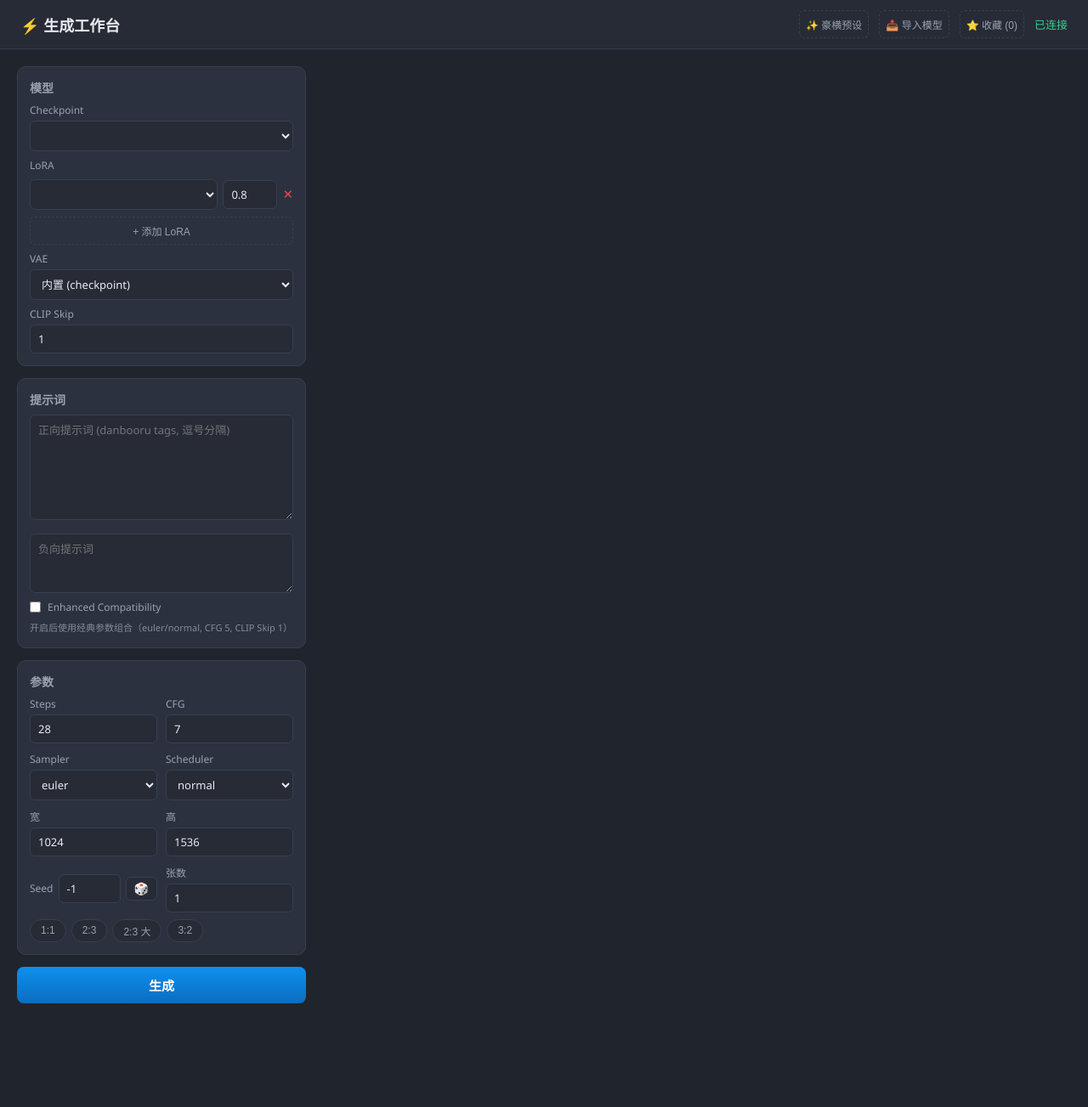
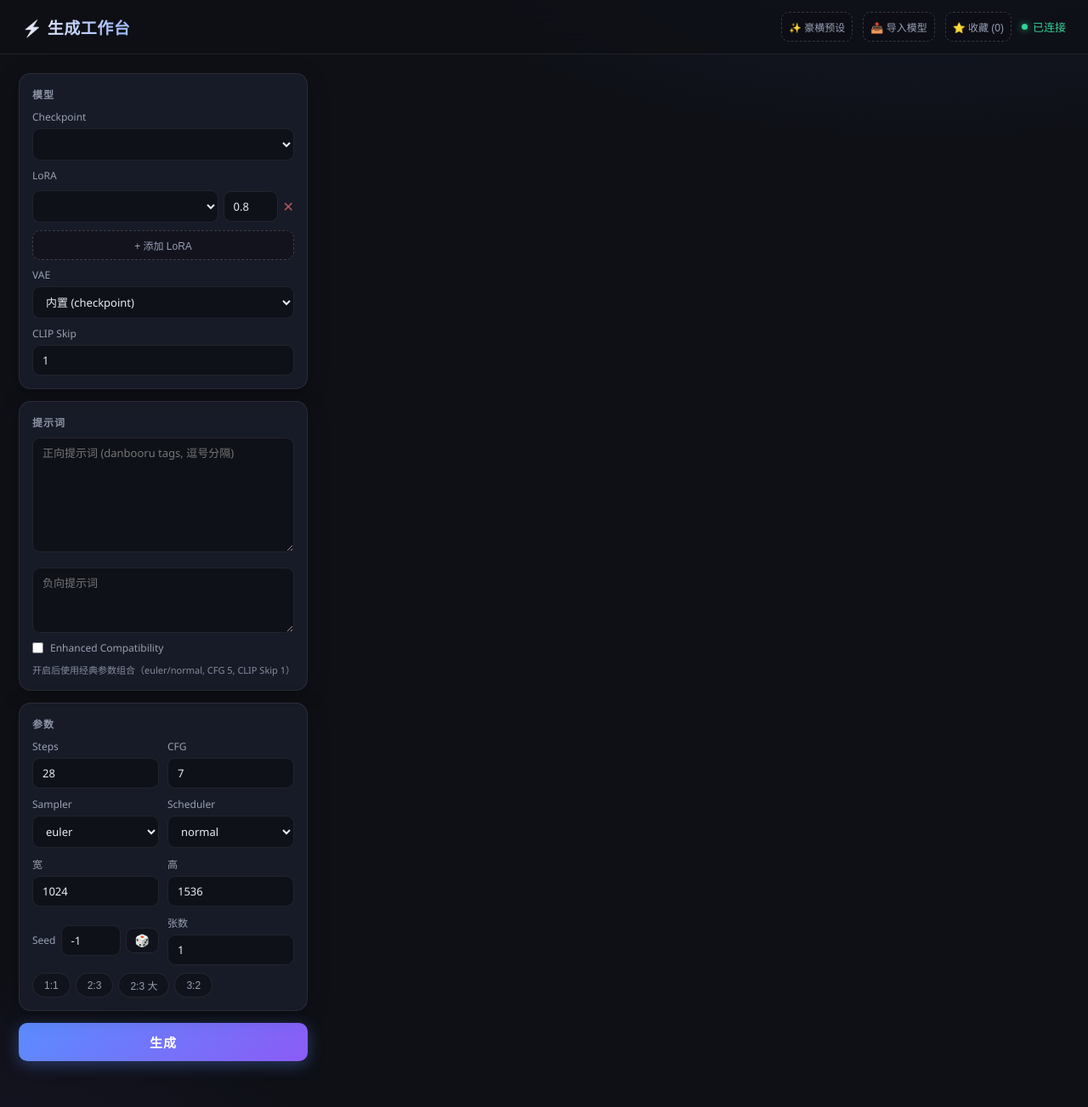
Before and after one commit to foxsilly400-cmyk/image, a Flask app: page / in a window 1280 px wide. Shown: the whole page at 85% size. Before the commit the page ends 1181 px from the top, so only its background shows below. Run offline with Flask 3, Linux system fonts and the light colour scheme; data that the repository does not hold is empty.

Commit message:
gallery: cross-task lightbox navigation; visual refresh (glass dark theme)

```diff
--- a/static/app.js
+++ b/static/app.js
@@ -218,7 +218,10 @@ function renderFavs() {
     item.className = "fav-item";
     const im = document.createElement("img");
     im.src = imgUrl(f.img);
-    im.onclick = () => openLightbox(imgUrl(f.img), "收藏图片", f.settings);
+    const lbFound = LB_ALL.find(x => x.url === imgUrl(f.img));
+    im.onclick = () => lbFound
+      ? openLightbox(lbFound.url, lbFound.name, lbFound.settings, LB_ALL, LB_ALL.indexOf(lbFound))
+      : openLightbox(imgUrl(f.img), "收藏图片", f.settings);
     const info = document.createElement("div");
     info.className = "f-info";
     const pr = document.createElement("div");
@@ -474,6 +477,8 @@ async function upscaleImage(img) {
 }
 
 // ---------- 任务列表 + 画廊 ----------
+// 全部已完成图片（跨任务左右切换用）
+let LB_ALL = [];
 function settingsSummary(s) {
   if (!s) return "";
   const l = (s.loras || []).map(x => `${x.name.split(".")[0]}:${x.weight}`).join(", ");
@@ -493,6 +498,7 @@ async function pollTasks() {
     if (!r.ok) return;
     const gal = $("gallery");
     gal.innerHTML = "";
+    LB_ALL = [];
     const running = r.tasks.filter(t => t.status === "running" || t.status === "queued").length;
     if (running) $("status").textContent = `队列中 ${running} 个任务...`;
     for (const t of r.tasks.slice(0, 10)) {
@@ -530,6 +536,7 @@ async function pollTasks() {
           if (DELETED.has(img.filename)) continue;
           items.push({ url: imgUrl(img), name: img.filename, settings: t.payload, filename: img.filename });
         }
+        LB_ALL.push(...items);
         for (let idx = 0; idx < items.length; idx++) {
           const it = items[idx];
           const card = document.createElement("div");
@@ -537,7 +544,7 @@ async function pollTasks() {
           const im = document.createElement("img");
           im.src = it.url;
           im.onerror = () => { im.style.visibility = "hidden"; card.style.minHeight = "120px"; };
-          im.onclick = () => openLightbox(it.url, it.name, it.settings, items, idx);
+          im.onclick = () => openLightbox(it.url, it.name, it.settings, LB_ALL, LB_ALL.indexOf(it));
           const bar = document.createElement("div");
           bar.className = "bar";
           const fav = document.createElement("button");
--- a/static/style.css
+++ b/static/style.css
@@ -1,177 +1,273 @@
 :root {
-  --bg: #20242d;
-  --bg2: #262b36;
-  --card: #2b313e;
-  --border: #383f4f;
-  --text: #e8eaef;
-  --muted: #9aa2b1;
-  --accent: #0f8fee;
-  --accent2: #0a6ec0;
+  --bg: #0e1016;
+  --bg2: #161a24;
+  --card: rgba(28, 33, 46, 0.72);
+  --card-solid: #1c212e;
+  --border: rgba(255, 255, 255, 0.08);
+  --border-strong: rgba(255, 255, 255, 0.14);
+  --text: #e8ebf2;
+  --muted: #98a0b3;
+  --accent: #5b8cff;
+  --accent2: #8b5cf6;
+  --ok: #34d399;
+  --bad: #f87171;
+  --star: #fbbf24;
 }
 * { box-sizing: border-box; margin: 0; padding: 0; }
 body {
-  font-family: "Segoe UI", "Microsoft YaHei", sans-serif;
-  background: var(--bg);
+  font-family: "Segoe UI", "PingFang SC", "Microsoft YaHei", system-ui, sans-serif;
+  background:
+    radial-gradient(1100px 500px at 85% -10%, rgba(91, 140, 255, 0.10), transparent 60%),
+    radial-gradient(900px 500px at -10% 110%, rgba(139, 92, 246, 0.08), transparent 60%),
+    var(--bg);
   color: var(--text);
+  min-height: 100vh;
 }
+::selection { background: rgba(91, 140, 255, 0.35); }
+*::-webkit-scrollbar { width: 8px; height: 8px; }
+*::-webkit-scrollbar-thumb { background: rgba(255,255,255,0.12); border-radius: 4px; }
+*::-webkit-scrollbar-thumb:hover { background: rgba(255,255,255,0.22); }
+*::-webkit-scrollbar-track { background: transparent; }
+
 .topbar {
+  position: sticky; top: 0; z-index: 800;
   display: flex; justify-content: space-between; align-items: center;
-  padding: 12px 24px; background: var(--bg2); border-bottom: 1px solid var(--border);
+  padding: 14px 26px;
+  background: rgba(14, 16, 22, 0.72);
+  backdrop-filter: blur(14px);
+  border-bottom: 1px solid var(--border);
 }
 .top-right { display: flex; align-items: center; gap: 12px; }
-.logo { font-size: 18px; font-weight: 700; }
-.conn { font-size: 13px; color: var(--muted); }
-.conn.ok { color: #3ecf8e; }
-.conn.bad { color: #e5484d; }
-.layout { display: flex; gap: 20px; padding: 20px; align-items: flex-start; }
+.logo {
+  font-size: 19px; font-weight: 800; letter-spacing: 0.5px;
+  background: linear-gradient(90deg, #e8ebf2, #9db8ff);
+  -webkit-background-clip: text; background-clip: text; -webkit-text-fill-color: transparent;
+}
+.conn { font-size: 13px; color: var(--muted); display: flex; align-items: center; gap: 6px; }
+.conn::before { content: ""; width: 7px; height: 7px; border-radius: 50%; background: var(--muted); }
+.conn.ok { color: var(--ok); }
+.conn.ok::before { background: var(--ok); box-shadow: 0 0 8px rgba(52,211,153,0.8); }
+.conn.bad { color: var(--bad); }
+.conn.bad::before { background: var(--bad); }
+.layout { display: flex; gap: 20px; padding: 22px; align-items: flex-start; }
 .tabbar { display: none; }
 .panel { width: 340px; flex-shrink: 0; display: flex; flex-direction: column; gap: 14px; }
 .card {
-  background: var(--card); border: 1px solid var(--border); border-radius: 10px;
-  padding: 14px; display: flex; flex-direction: column; gap: 8px;
+  background: var(--card);
+  border: 1px solid var(--border);
+  border-radius: 14px;
+  padding: 15px;
+  display: flex; flex-direction: column; gap: 9px;
+  backdrop-filter: blur(8px);
+  box-shadow: 0 4px 24px rgba(0, 0, 0, 0.25);
+  transition: border-color 0.2s;
 }
-.card h3 { font-size: 14px; color: var(--muted); font-weight: 600; }
-label { font-size: 12px; color: var(--muted); display: flex; flex-direction: column; gap: 4px; }
+.card:hover { border-color: var(--border-strong); }
+.card h3 {
+  font-size: 12px; color: var(--muted); font-weight: 700;
+  letter-spacing: 1px; text-transform: uppercase; opacity: 0.9;
+}
+label { font-size: 12px; color: var(--muted); display: flex; flex-direction: column; gap: 5px; }
 select, input, textarea {
-  background: var(--bg2); border: 1px solid var(--border); border-radius: 6px;
-  color: var(--text); padding: 7px 9px; font-size: 13px; width: 100%;
+  background: rgba(10, 12, 18, 0.6);
+  border: 1px solid var(--border);
+  border-radius: 9px;
+  color: var(--text);
+  padding: 8px 11px; font-size: 13px; width: 100%;
   font-family: inherit;
+  transition: border-color 0.18s, box-shadow 0.18s;
 }
-textarea { resize: vertical; }
-select:focus, input:focus, textarea:focus { outline: none; border-color: var(--accent); }
-input[type=file] { padding: 5px; font-size: 12px; }
+textarea { resize: vertical; line-height: 1.5; }
+select:focus, input:focus, textarea:focus {
+  outline: none;
+  border-color: rgba(91, 140, 255, 0.7);
+  box-shadow: 0 0 0 3px rgba(91, 140, 255, 0.15);
+}
+select option { background: #161a24; }
+input[type=file] { padding: 6px; font-size: 12px; }
 .grid2 { display: grid; grid-template-columns: 1fr 1fr; gap: 10px; }
 .presets { display: flex; gap: 6px; flex-wrap: wrap; }
 .chip {
-  background: var(--bg2); border: 1px solid var(--border); color: var(--muted);
-  border-radius: 20px; padding: 4px 12px; font-size: 12px; cursor: pointer;
+  background: rgba(10, 12, 18, 0.5);
+  border: 1px solid var(--border);
+  color: var(--muted);
+  border-radius: 20px; padding: 5px 13px; font-size: 12px; cursor: pointer;
+  transition: all 0.18s;
 }
-.chip:hover { border-color: var(--accent); color: var(--text); }
+.chip:hover {
+  border-color: rgba(91, 140, 255, 0.6); color: var(--text);
+  background: rgba(91, 140, 255, 0.1);
+}
 .lora-row { display: flex; gap: 6px; align-items: center; }
 .lora-row select { flex: 1; }
 .lora-row input[type=number] { width: 64px; }
-.lora-row .del { background: none; border: none; color: #e5484d; cursor: pointer; font-size: 15px; }
+.lora-row .del { background: none; border: none; color: var(--bad); cursor: pointer; font-size: 16px; opacity: 0.7; }
+.lora-row .del:hover { opacity: 1; }
 .btn-ghost {
-  background: none; border: 1px dashed var(--border); color: var(--muted);
-  border-radius: 6px; padding: 7px; cursor: pointer; font-size: 12px;
+  background: rgba(10, 12, 18, 0.4);
+  border: 1px dashed rgba(255,255,255,0.18);
+  color: var(--muted);
+  border-radius: 9px; padding: 8px; cursor: pointer; font-size: 12px;
+  transition: all 0.18s;
 }
-.btn-ghost:hover { border-color: var(--accent); color: var(--text); }
+.btn-ghost:hover { border-color: rgba(91, 140, 255, 0.6); color: var(--text); background: rgba(91,140,255,0.08); }
 .btn-primary {
-  background: linear-gradient(180deg, var(--accent), var(--accent2));
-  border: none; border-radius: 8px; color: #fff; font-size: 15px; font-weight: 700;
-  padding: 11px; cursor: pointer;
+  background: linear-gradient(135deg, var(--accent), var(--accent2));
+  border: none; border-radius: 10px; color: #fff; font-size: 15px; font-weight: 700;
+  padding: 12px; cursor: pointer; letter-spacing: 1px;
+  box-shadow: 0 4px 18px rgba(91, 140, 255, 0.35);
+  transition: transform 0.12s, box-shadow 0.2s, filter 0.2s;
 }
-.btn-primary:disabled { opacity: 0.5; cursor: not-allowed; }
+.btn-primary:hover { filter: brightness(1.1); box-shadow: 0 6px 24px rgba(91, 140, 255, 0.45); }
+.btn-primary:active { transform: scale(0.98); }
+.btn-primary:disabled { opacity: 0.5; cursor: not-allowed; filter: none; }
 .status { font-size: 13px; color: var(--muted); min-height: 18px; text-align: center; }
 .checkline { flex-direction: row; align-items: center; gap: 8px; cursor: pointer; }
-.checkline input { width: auto; }
-.hint { font-size: 11px; color: var(--muted); opacity: 0.8; line-height: 1.5; }
+.checkline input { width: auto; accent-color: var(--accent); }
+.hint { font-size: 11px; color: var(--muted); opacity: 0.85; line-height: 1.6; }
 .seedline { flex-direction: row; align-items: center; gap: 6px; }
-.seedline input { flex: 1; }
+.seedline input { flex: 1; font-variant-numeric: tabular-nums; }
 .seedline button {
-  background: var(--bg2); border: 1px solid var(--border); border-radius: 6px;
-  color: var(--text); cursor: pointer; padding: 5px 9px; font-size: 14px;
+  background: rgba(10, 12, 18, 0.5); border: 1px solid var(--border); border-radius: 9px;
+  color: var(--text); cursor: pointer; padding: 6px 10px; font-size: 14px;
+  transition: border-color 0.18s;
 }
-.seedline button:hover { border-color: var(--accent); }
+.seedline button:hover { border-color: rgba(91, 140, 255, 0.6); }
 .cn-preview img {
-  max-width: 100%; max-height: 120px; border-radius: 6px;
+  max-width: 100%; max-height: 120px; border-radius: 8px;
   border: 1px solid var(--border); display: block;
 }
 .hidden { display: none !important; }
 .results { flex: 1; min-height: 400px; }
 .tasklist { display: flex; flex-direction: column; gap: 8px; margin-bottom: 14px; }
 .task {
-  background: var(--card); border: 1px solid var(--border); border-radius: 8px;
-  padding: 8px 12px; display: flex; align-items: center; gap: 10px; font-size: 12px;
+  background: var(--card);
+  border: 1px solid var(--border); border-radius: 11px;
+  padding: 9px 13px; display: flex; align-items: center; gap: 11px; font-size: 12px;
+  backdrop-filter: blur(6px);
+  transition: border-color 0.18s;
 }
-.task .t-status { font-weight: 700; min-width: 52px; }
+.task:hover { border-color: var(--border-strong); }
+.task .t-status { font-weight: 700; min-width: 56px; display: flex; align-items: center; gap: 6px; }
+.task .t-status::before { content: ""; width: 6px; height: 6px; border-radius: 50%; background: currentColor; }
 .task.queued .t-status { color: var(--muted); }
-.task.running .t-status { color: var(--accent); }
-.task.done .t-status { color: #3ecf8e; }
-.task.error .t-status { color: #e5484d; }
+.task.running .t-status { color: var(--accent); animation: pulse 1.2s infinite; }
+.task.done .t-status { color: var(--ok); }
+.task.error .t-status { color: var(--bad); }
 .task .t-prompt { color: var(--muted); flex: 1; overflow: hidden; text-overflow: ellipsis; white-space: nowrap; }
-.task .t-img { width: 40px; height: 40px; object-fit: cover; border-radius: 4px; cursor: zoom-in; }
+.task .t-img { width: 40px; height: 40px; object-fit: cover; border-radius: 7px; cursor: zoom-in; }
+@keyframes pulse { 50% { opacity: 0.45; } }
 
 /* 收藏面板 */
 .favpanel {
-  position: fixed; right: 20px; top: 70px; width: 320px; max-height: 75vh;
-  background: var(--bg2); border: 1px solid var(--border); border-radius: 12px;
-  z-index: 900; display: flex; flex-direction: column; box-shadow: 0 8px 30px rgba(0,0,0,.5);
+  position: fixed; right: 20px; top: 74px; width: 326px; max-height: 76vh;
+  background: rgba(22, 26, 36, 0.92);
+  border: 1px solid var(--border-strong); border-radius: 16px;
+  z-index: 900; display: flex; flex-direction: column;
+  box-shadow: 0 18px 50px rgba(0, 0, 0, 0.55);
+  backdrop-filter: blur(16px);
 }
 .fav-head {
   display: flex; justify-content: space-between; align-items: center;
-  padding: 10px 14px; border-bottom: 1px solid var(--border); font-weight: 700;
+  padding: 12px 16px; border-bottom: 1px solid var(--border); font-weight: 700; font-size: 14px;
 }
 .fav-list { overflow: hidden; padding: 10px; display: flex; flex-direction: column; gap: 0; flex: 1; min-height: 0; }
 .fav-stage { overflow: hidden; flex: 1; }
 .fav-track { display: flex; flex-direction: column; gap: 10px; }
 .fav-nav {
   display: flex; align-items: center; justify-content: space-between;
-  padding: 8px 2px 0; margin-top: 8px; border-top: 1px solid var(--border);
+  padding: 9px 4px 2px; margin-top: 6px; border-top: 1px solid var(--border);
 }
 .fav-nav button {
-  background: var(--bg2); border: 1px solid var(--border); color: var(--text);
-  border-radius: 6px; padding: 2px 10px; cursor: pointer; font-size: 12px;
+  background: rgba(10, 12, 18, 0.5); border: 1px solid var(--border); color: var(--text);
+  border-radius: 8px; padding: 3px 12px; cursor: pointer; font-size: 12px;
+  transition: border-color 0.18s;
 }
+.fav-nav button:hover:not(:disabled) { border-color: rgba(91, 140, 255, 0.6); }
 .fav-nav button:disabled { opacity: .35; cursor: default; }
 .fav-dots { display: flex; gap: 5px; align-items: center; }
-.fav-dot { width: 7px; height: 7px; border-radius: 50%; background: var(--border); cursor: pointer; }
-.fav-dot.on { background: var(--accent); }
+.fav-dot { width: 7px; height: 7px; border-radius: 50%; background: rgba(255,255,255,0.16); cursor: pointer; transition: background 0.2s, transform 0.2s; }
+.fav-dot:hover { transform: scale(1.3); }
+.fav-dot.on { background: var(--accent); box-shadow: 0 0 8px rgba(91,140,255,0.7); }
 .fav-item {
-  background: var(--card); border: 1px solid var(--border); border-radius: 8px;
-  overflow: hidden; display: flex; gap: 8px; padding: 6px;
+  background: var(--card-solid);
+  border: 1px solid var(--border); border-radius: 11px;
+  overflow: hidden; display: flex; gap: 9px; padding: 7px;
+  transition: border-color 0.18s;
 }
-.fav-item img { width: 56px; height: 56px; object-fit: cover; border-radius: 4px; cursor: zoom-in; }
-.fav-item .f-info { flex: 1; min-width: 0; display: flex; flex-direction: column; gap: 4px; }
+.fav-item:hover { border-color: var(--border-strong); }
+.fav-item img { width: 58px; height: 58px; object-fit: cover; border-radius: 7px; cursor: zoom-in; }
+.fav-item .f-info { flex: 1; min-width: 0; display: flex; flex-direction: column; gap: 4px; justify-content: center; }
 .fav-item .f-prompt {
   font-size: 11px; color: var(--muted); overflow: hidden;
-  display: -webkit-box; -webkit-line-clamp: 2; -webkit-box-orient: vertical;
+  display: -webkit-box; -webkit-line-clamp: 2; -webkit-box-orient: vertical; line-height: 1.4;
 }
 .fav-item .f-actions { display: flex; gap: 4px; }
 .fav-item button {
-  background: var(--bg2); border: 1px solid var(--border); color: var(--text);
-  border-radius: 4px; padding: 2px 7px; font-size: 11px; cursor: pointer;
+  background: rgba(10, 12, 18, 0.5); border: 1px solid var(--border); color: var(--text);
+  border-radius: 6px; padding: 3px 8px; font-size: 11px; cursor: pointer;
+  transition: all 0.15s;
 }
-.fav-item button:hover { border-color: var(--accent); }
-.fav-item .f-del:hover { border-color: #e5484d; }
+.fav-item button:hover { border-color: rgba(91, 140, 255, 0.6); color: #fff; }
+.fav-item .f-del:hover { border-color: var(--bad); color: var(--bad); }
 .img-card .fav-btn {
-  background: none; border: none; color: var(--muted); cursor: pointer; font-size: 15px;
+  background: none; border: none; color: var(--muted); cursor: pointer; font-size: 16px;
+  transition: transform 0.12s, color 0.15s;
+  line-height: 1;
 }
-.img-card .fav-btn.on { color: #f5c518; }
-.img-card .fav-btn.del-btn:hover { color: #e5484d; }
+.img-card .fav-btn:hover { transform: scale(1.18); }
+.img-card .fav-btn.on { color: var(--star); text-shadow: 0 0 10px rgba(251,191,36,0.5); }
+.img-card .fav-btn.del-btn:hover { color: var(--bad); }
 .gallery {
-  display: grid; grid-template-columns: repeat(4, 1fr); gap: 12px;
+  display: grid; grid-template-columns: repeat(4, 1fr); gap: 14px;
 }
 @media (max-width: 1400px) { .gallery { grid-template-columns: repeat(3, 1fr); } }
 @media (max-width: 1000px) { .gallery { grid-template-columns: repeat(2, 1fr); } }
 
 /* ---------- 手机端：两页 Tab 切换 ---------- */
 @media (max-width: 900px) {
-  .layout { flex-direction: column; padding: 10px; }
+  .layout { flex-direction: column; padding: 12px; }
   .tabbar {
-    display: flex; gap: 8px; position: sticky; top: 0; z-index: 500;
-    background: var(--bg); padding: 8px 4px;
+    display: flex; gap: 8px; position: sticky; top: 58px; z-index: 500;
+    background: rgba(14, 16, 22, 0.85);
+    backdrop-filter: blur(10px);
+    padding: 8px 4px;
   }
   .tab {
-    flex: 1; background: var(--card); border: 1px solid var(--border);
-    color: var(--muted); border-radius: 8px; padding: 9px; font-size: 14px;
-    font-weight: 600; cursor: pointer;
+    flex: 1; background: var(--card-solid); border: 1px solid var(--border);
+    color: var(--muted); border-radius: 11px; padding: 9px; font-size: 14px;
+    font-weight: 600; cursor: pointer; transition: all 0.18s;
   }
-  .tab.active { background: linear-gradient(180deg, var(--accent), var(--accent2)); color: #fff; border-color: transparent; }
+  .tab.active {
+    background: linear-gradient(135deg, var(--accent), var(--accent2));
+    color: #fff; border-color: transparent;
+    box-shadow: 0 4px 14px rgba(91, 140, 255, 0.3);
+  }
   .panel { width: 100%; }
   .page-gen, .page-imgs { display: none; }
   .page-gen.active, .page-imgs.active { display: block; }
   .results { min-height: 0; }
-  .gallery { grid-template-columns: repeat(2, 1fr); gap: 8px; }
-  .topbar { padding: 10px 12px; flex-wrap: wrap; gap: 6px; }
+  .gallery { grid-template-columns: repeat(2, 1fr); gap: 9px; }
+  .topbar { padding: 11px 14px; flex-wrap: wrap; gap: 6px; }
   .top-right { flex-wrap: wrap; }
   .img-card .bar { padding: 6px 8px; }
   /* lightbox 手机上：侧栏放底部 */
   .lb-main { flex-direction: column; }
-  .lb-side { width: 100%; max-height: 40%; border-left: none; border-top: 1px solid var(--border); }
+  .lb-side { width: 100%; max-height: 38%; border-left: none; border-top: 1px solid var(--border); }
   .lb-stage img { max-width: 100vw; }
 }
-.img-card { background: var(--card); border: 1px solid var(--border); border-radius: 10px; overflow: hidden; display: flex; flex-direction: column; }
+.img-card {
+  background: var(--card);
+  border: 1px solid var(--border); border-radius: 13px;
+  overflow: hidden; display: flex; flex-direction: column;
+  backdrop-filter: blur(6px);
+  transition: transform 0.2s, box-shadow 0.2s, border-color 0.2s;
+}
+.img-card:hover {
+  transform: translateY(-3px);
+  box-shadow: 0 10px 30px rgba(0, 0, 0, 0.4);
+  border-color: var(--border-strong);
+}
 .img-card.pending { min-height: 220px; justify-content: space-between; }
 .pending-ph {
   flex: 1; display: flex; flex-direction: column; align-items: center; justify-content: center;
```
Also changed, not shown: other parts of static/style.css (+46 -29 lines).
